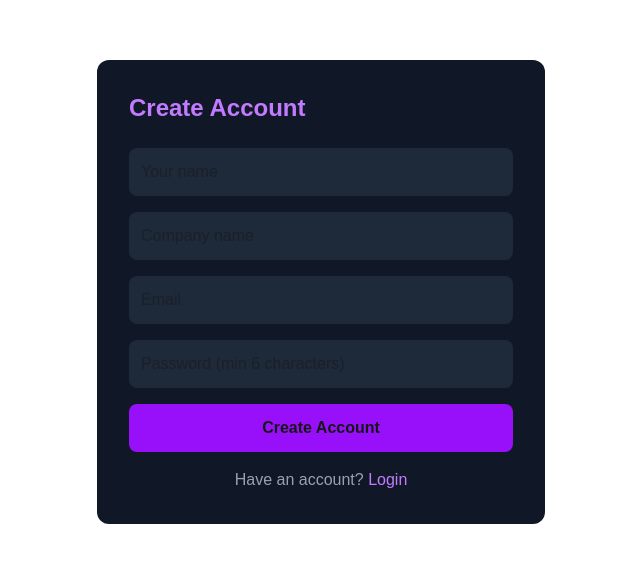
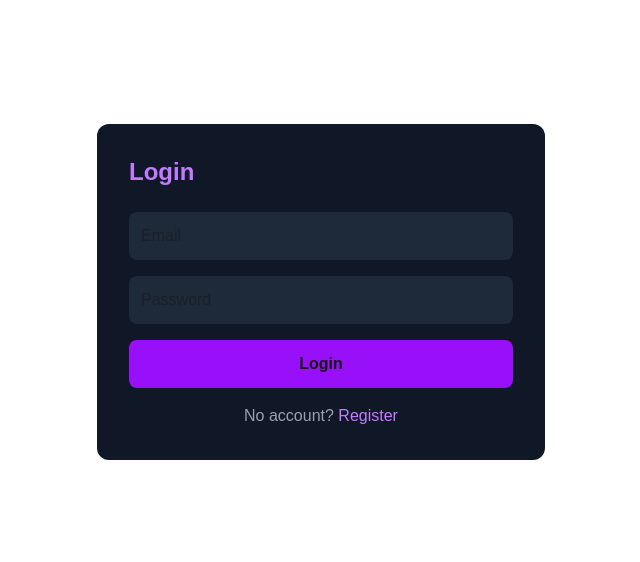
Before and after one commit to rachankumar846-byte/botforge, a Next.js app in the folder frontend/: page /login in a window 1280 px wide. Shown: the part 108-670 px from the top of the page, without its empty margins (319-959 px from the left). Built offline with nearby package versions, Linux system fonts and the light colour scheme.

Commit message:
Revert to original login and register

```diff
--- a/frontend/app/login/page.tsx
+++ b/frontend/app/login/page.tsx
@@ -3,32 +3,14 @@ import { useState } from 'react'
 import { useRouter } from 'next/navigation'
 import Link from 'next/link'
 
-export default function Register() {
+export default function Login() {
   const router = useRouter()
-  const [form, setForm] = useState({ name: '', email: '', password: '', companyName: '' })
+  const [form, setForm] = useState({ email: '', password: '' })
   const [error, setError] = useState('')
-  const [loading, setLoading] = useState(false)
 
   async function handleSubmit(e: React.FormEvent) {
     e.preventDefault()
-    setError('')
-
-    if (!form.name || !form.email || !form.password || !form.companyName) {
-      setError('All fields are required')
-      return
-    }
-    if (!/^[^\s@]+@[^\s@]+\.[^\s@]+$/.test(form.email)) {
-      setError('Please enter a valid email address')
-      return
-    }
-    if (form.password.length < 6) {
-      setError('Password must be at least 6 characters')
-      return
-    }
-
-    setLoading(true)
-    try {
-      const res = await fetch(`${process.env.NEXT_PUBLIC_API_URL}/api/auth/register`, {
+    const res = await fetch(`${process.env.NEXT_PUBLIC_API_URL}/api/auth/login`, {
       method: 'POST',
       headers: { 'Content-Type': 'application/json' },
       body: JSON.stringify(form)
@@ -38,37 +20,16 @@ export default function Register() {
       localStorage.setItem('token', data.token)
       router.push('/dashboard')
     } else {
-        setError(data.error || 'Registration failed')
-      }
-    } catch {
-      setError('Cannot connect to server. Please try again.')
-    } finally {
-      setLoading(false)
+      setError(data.error || 'Login failed')
     }
   }
 
   return (
     <div className="flex items-center justify-center min-h-screen">
       <div className="bg-gray-900 p-8 rounded-xl w-full max-w-md">
-        <h2 className="text-2xl font-bold mb-6 text-purple-400">Create Account</h2>
-        {error && (
-          <div className="bg-red-900 border border-red-700 text-red-300 px-4 py-3 rounded-lg mb-4 text-sm">
-            {error}
-          </div>
-        )}
+        <h2 className="text-2xl font-bold mb-6 text-purple-400">Login</h2>
+        {error && <p className="text-red-400 mb-4">{error}</p>}
         <form onSubmit={handleSubmit} className="flex flex-col gap-4">
-          <input
-            placeholder="Your name"
-            className="bg-gray-800 p-3 rounded-lg outline-none focus:ring-2 ring-purple-500"
-            value={form.name}
-            onChange={e => setForm({...form, name: e.target.value})}
-          />
-          <input
-            placeholder="Company name"
-            className="bg-gray-800 p-3 rounded-lg outline-none focus:ring-2 ring-purple-500"
-            value={form.companyName}
-            onChange={e => setForm({...form, companyName: e.target.value})}
-          />
           <input
             type="email"
             placeholder="Email"
@@ -78,21 +39,17 @@ export default function Register() {
           />
           <input
             type="password"
-            placeholder="Password (min 6 characters)"
+            placeholder="Password"
             className="bg-gray-800 p-3 rounded-lg outline-none focus:ring-2 ring-purple-500"
             value={form.password}
             onChange={e => setForm({...form, password: e.target.value})}
           />
-          <button
-            type="submit"
-            disabled={loading}
-            className="bg-purple-600 hover:bg-purple-700 disabled:opacity-50 p-3 rounded-lg font-semibold"
-          >
-            {loading ? 'Creating account...' : 'Create Account'}
+          <button type="submit" className="bg-purple-600 hover:bg-purple-700 p-3 rounded-lg font-semibold">
+            Login
           </button>
         </form>
         <p className="mt-4 text-gray-400 text-center">
-          Have an account? <Link href="/login" className="text-purple-400 hover:underline">Login</Link>
+          No account? <Link href="/register" className="text-purple-400 hover:underline">Register</Link>
         </p>
       </div>
     </div>
--- a/frontend/app/register/page.tsx
+++ b/frontend/app/register/page.tsx
@@ -7,27 +7,9 @@ export default function Register() {
   const router = useRouter()
   const [form, setForm] = useState({ name: '', email: '', password: '', companyName: '' })
   const [error, setError] = useState('')
-  const [loading, setLoading] = useState(false)
 
   async function handleSubmit(e: React.FormEvent) {
     e.preventDefault()
-    setError('')
-
-    if (!form.name || !form.email || !form.password || !form.companyName) {
-      setError('All fields are required')
-      return
-    }
-    if (!/^[^\s@]+@[^\s@]+\.[^\s@]+$/.test(form.email)) {
-      setError('Please enter a valid email address')
-      return
-    }
-    if (form.password.length < 6) {
-      setError('Password must be at least 6 characters')
-      return
-    }
-
-    setLoading(true)
-    try {
     const res = await fetch(`${process.env.NEXT_PUBLIC_API_URL}/api/auth/register`, {
       method: 'POST',
       headers: { 'Content-Type': 'application/json' },
@@ -40,22 +22,13 @@ export default function Register() {
     } else {
       setError(data.error || 'Registration failed')
     }
-    } catch {
-      setError('Cannot connect to server. Please try again.')
-    } finally {
-      setLoading(false)
-    }
   }
 
   return (
     <div className="flex items-center justify-center min-h-screen">
       <div className="bg-gray-900 p-8 rounded-xl w-full max-w-md">
         <h2 className="text-2xl font-bold mb-6 text-purple-400">Create Account</h2>
-        {error && (
-          <div className="bg-red-900 border border-red-700 text-red-300 px-4 py-3 rounded-lg mb-4 text-sm">
-            {error}
-          </div>
-        )}
+        {error && <p className="text-red-400 mb-4">{error}</p>}
         <form onSubmit={handleSubmit} className="flex flex-col gap-4">
           <input
             placeholder="Your name"
@@ -78,17 +51,13 @@ export default function Register() {
           />
           <input
             type="password"
-            placeholder="Password (min 6 characters)"
+            placeholder="Password"
             className="bg-gray-800 p-3 rounded-lg outline-none focus:ring-2 ring-purple-500"
             value={form.password}
             onChange={e => setForm({...form, password: e.target.value})}
           />
-          <button
-            type="submit"
-            disabled={loading}
-            className="bg-purple-600 hover:bg-purple-700 disabled:opacity-50 p-3 rounded-lg font-semibold"
-          >
-            {loading ? 'Creating account...' : 'Create Account'}
+          <button type="submit" className="bg-purple-600 hover:bg-purple-700 p-3 rounded-lg font-semibold">
+            Create Account
           </button>
         </form>
         <p className="mt-4 text-gray-400 text-center">
```
Lines whose indentation alone changed are shown as unchanged.
